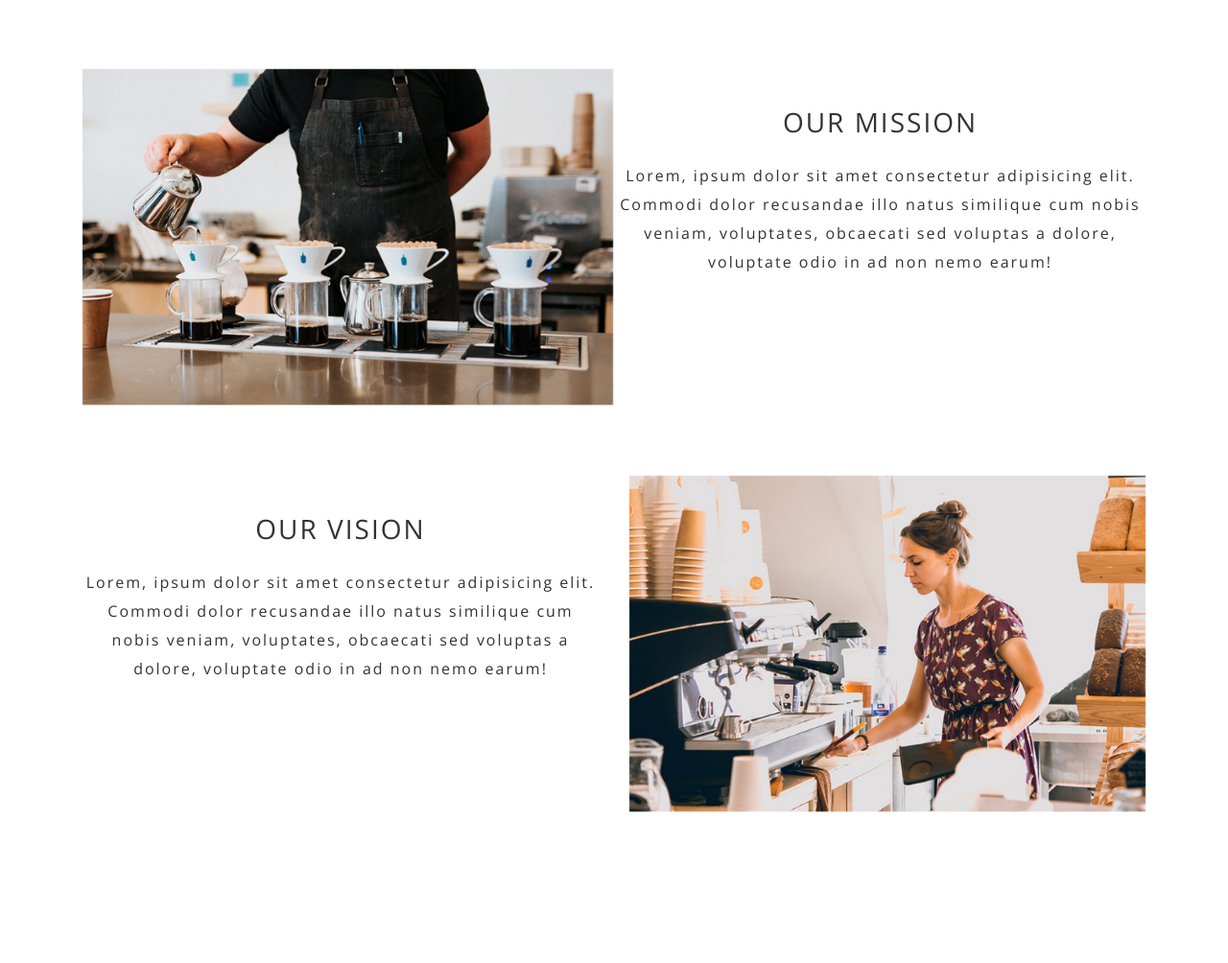
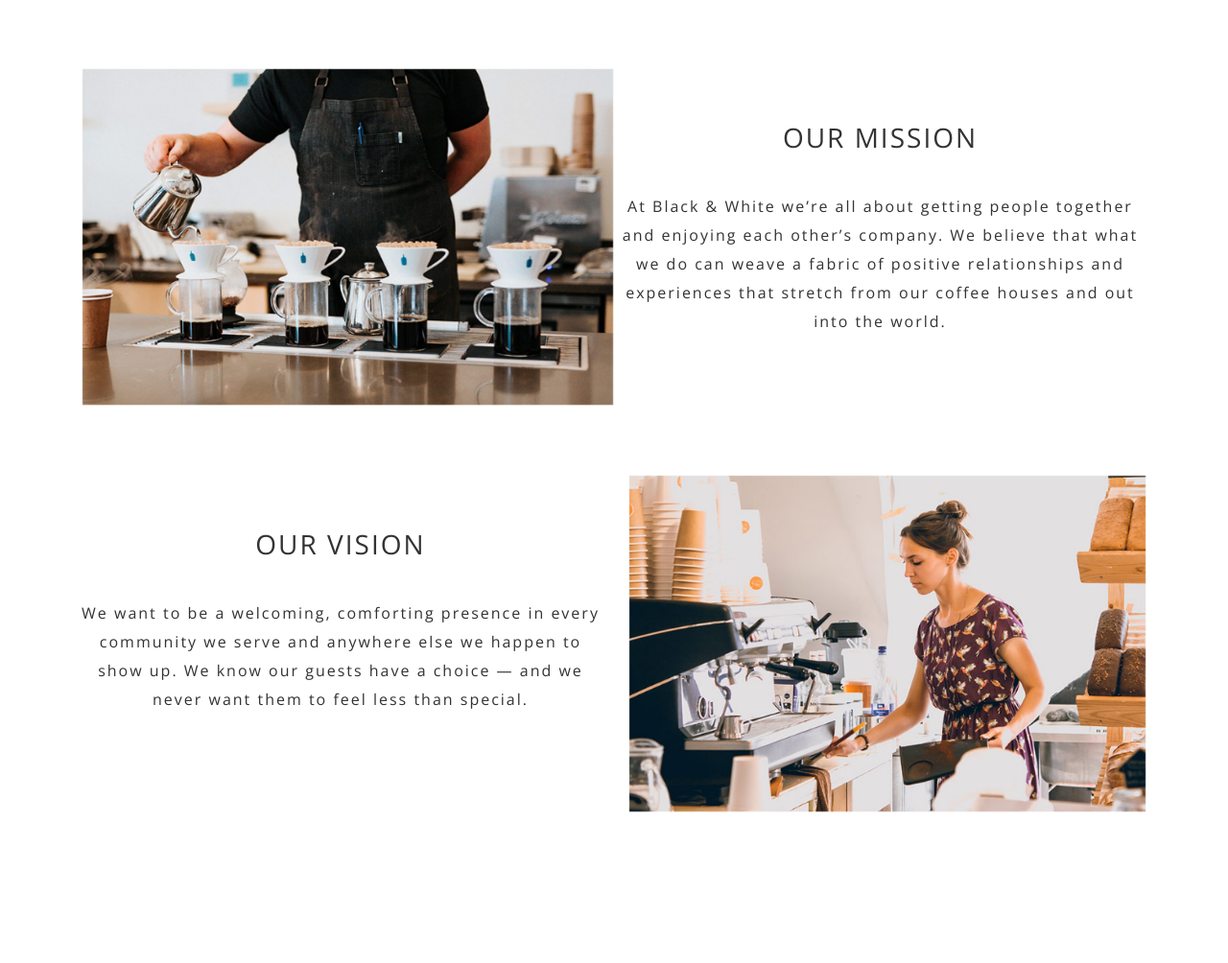
Before and after one commit to Michael0812/blackandwhite, a Django app: page / in a window 1280 px wide. Shown: the part 3297-4301 px from the top of the page at 96% size. Run offline with Django 3.2, Linux system fonts and the light colour scheme; some libraries are stand-ins or nearby versions.

Commit message:
added content, margin and padding in mission & visssion section

```diff
--- a/pages/templates/index.html
+++ b/pages/templates/index.html
@@ -84,15 +84,15 @@
                                 <img src="{% static 'img/mission.png' %}" alt="mission image" class="mission-home img-responsive pt-5 mt-4">
                             </div>
 
-                            <div class="col-sm-12 col-md-6 order-sm-2">
+                            <div class="col-sm-12 col-md-6 order-sm-2 pt-3">
                                 <h3 class="mission-title text-center">OUR MISSION</h3>
-                                <p class="mission-text pt-3 text-center">Lorem, ipsum dolor sit amet consectetur adipisicing elit. Commodi dolor recusandae illo natus similique cum nobis veniam, voluptates, obcaecati sed voluptas a dolore, voluptate odio in ad non nemo earum!</p>
+                                <p class="mission-text pt-3 mt-4 text-center">At Black & White we’re all about getting people together and enjoying each other’s company. We believe that what we do can weave a fabric of positive relationships and experiences that stretch from our coffee houses and out into the world.</p>
                                 </div>
                     </div>
                     <div class="row">
-                                <div class="col-sm-12 col-md-6 order-4 order-md-3">
+                                <div class="col-sm-12 col-md-6 order-4 order-md-3 mt-3">
                                 <h3 class="mission-title text-center">OUR VISION</h3>
-                                <p class="mission-text pt-3 text-center">Lorem, ipsum dolor sit amet consectetur adipisicing elit. Commodi dolor recusandae illo natus similique cum nobis veniam, voluptates, obcaecati sed voluptas a dolore, voluptate odio in ad non nemo earum!</p>
+                                <p class="mission-text pt-3 text-center mt-4">We want to be a welcoming, comforting presence in every community we serve and anywhere else we happen to show up. We know our guests have a choice — and we never want them to feel less than special.</p>
                                 </div>
 
                                 <div class="col-sm-12 col-md-6 order-3 order-md-4">
```
